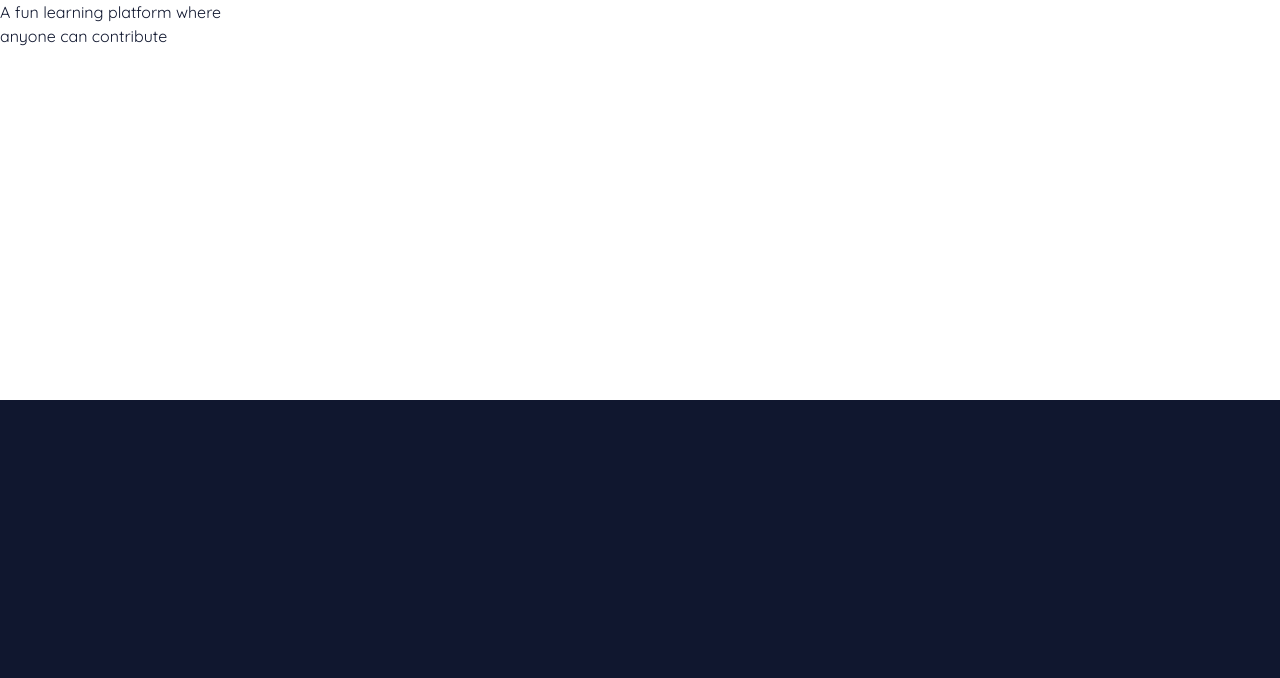
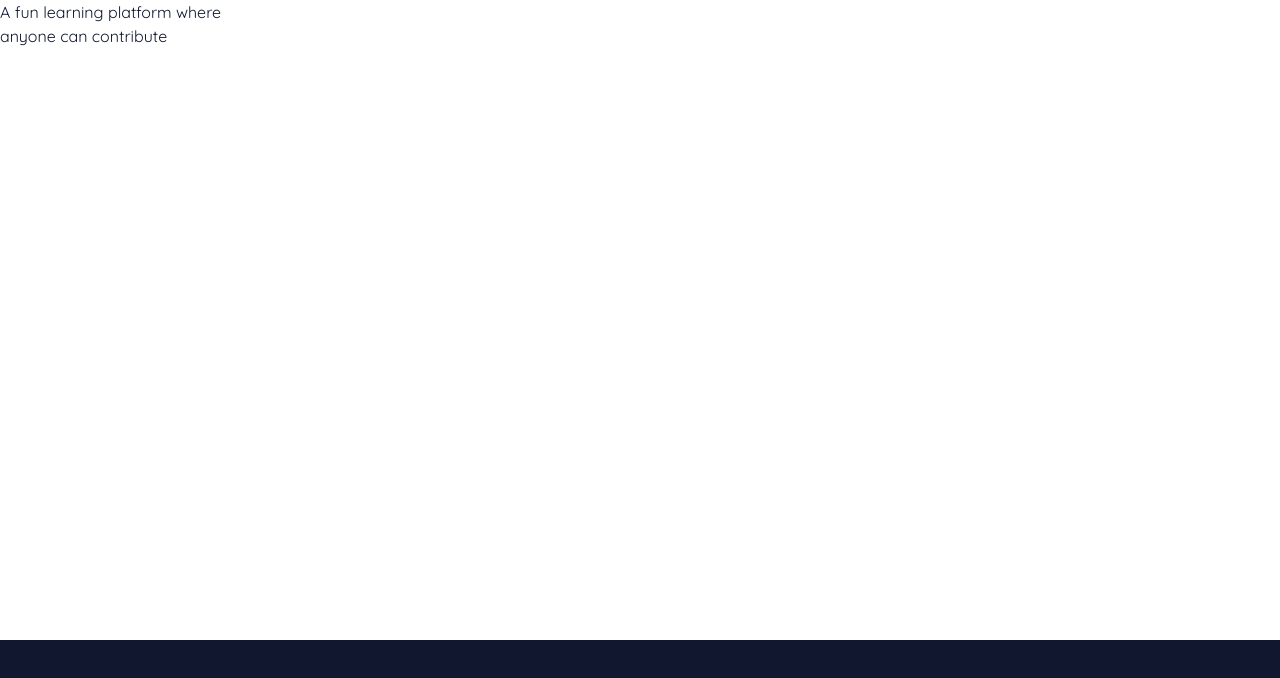
Before and after one commit to Inquizable-Tech-Team/inquizable_frontend, a React app: page /home in a window 1280 px wide. Built offline with nearby package versions, Linux system fonts and the light colour scheme.

Commit message:
hdlui install

```diff
--- a/package.json
+++ b/package.json
@@ -4,6 +4,7 @@
   "private": true,
   "dependencies": {
     "@craco/craco": "^5.9.0",
+    "@headlessui/react": "^1.2.0",
     "@testing-library/jest-dom": "^5.13.0",
     "@testing-library/react": "^11.2.7",
     "@testing-library/user-event": "^12.8.3",
--- a/src/components/Home.css
+++ b/src/components/Home.css
@@ -1,7 +1,7 @@
 .bg-color {
     background: #fff;
     color: #10172f;
-    height: 50vh;
+    height: 80vh;
 }
 .home-title {
     position: relative;
```
Also changed, not shown: 1 other file.
